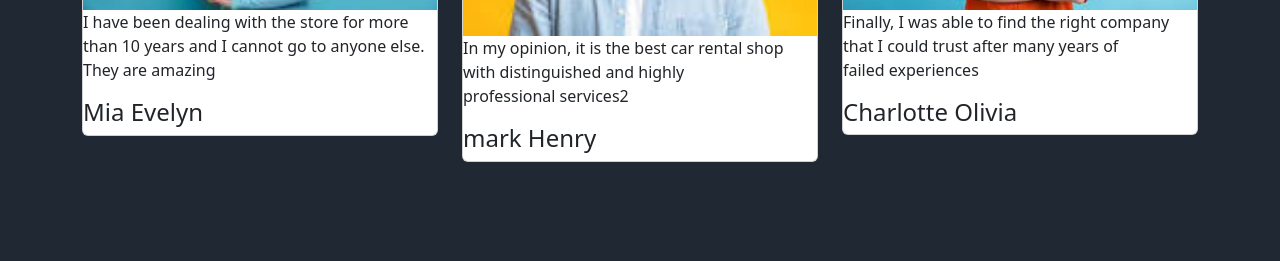
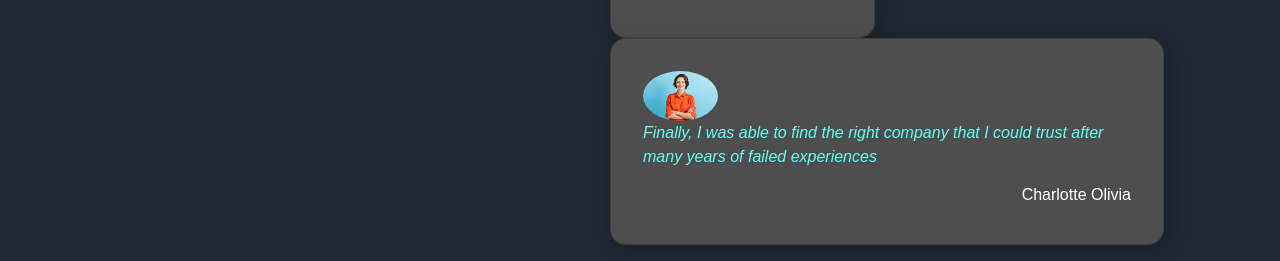
Before and after one commit to Amro-Mujeeb/RentCar_Project1, a plain HTML site: page Reviews.html in a window 1280 px wide. Shown: the part 563-824 px from the top of the page. Before the commit the page ends 800 px from the top, so only its background shows below. Drawn offline with nearby package versions, Linux system fonts and the light colour scheme; the site is published under a folder, as on GitHub Pages, so addresses that start at the root find nothing.

Commit message:
Update Reviews.html

```diff
--- a/Reviews.html
+++ b/Reviews.html
@@ -4,7 +4,7 @@
     <title>Derby Rent Cars Reviews</title>
 
     <link href="https://cdn.jsdelivr.net/npm/bootstrap@5.3.2/dist/css/bootstrap.min.css" rel="stylesheet" integrity="sha384-T3c6CoIi6uLrA9TneNEoa7RxnatzjcDSCmG1MXxSR1GAsXEV/Dwwykc2MPK8M2HN" crossorigin="anonymous">
-    <link rel="stylesheet" href="/stylesheets/style4.css">
+    <link rel="stylesheet" href="stylesheets/style4.css">
 </head>
 <body style="background-color: #1f2833;">
     <script src="https://cdn.jsdelivr.net/npm/bootstrap@5.3.2/dist/js/bootstrap.bundle.min.js" integrity="sha384-C6RzsynM9kWDrMNeT87bh95OGNyZPhcTNXj1NW7RuBCsyN/o0jlpcV8Qyq46cDfL" crossorigin="anonymous"></script>
```
